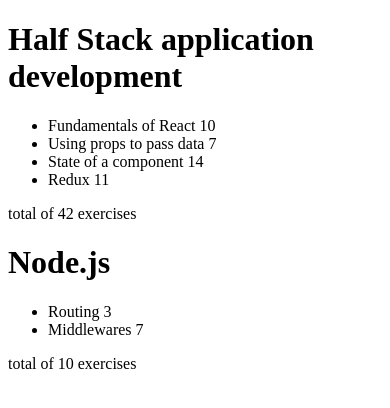
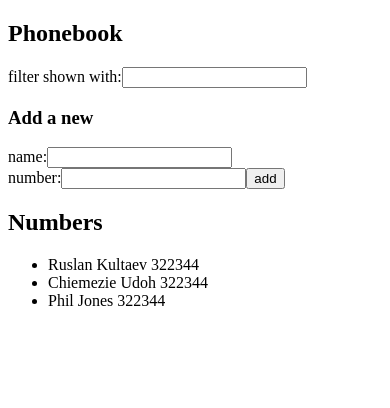
Before and after one commit to rusrusk/react-booster, a React (Create React App) app: page / in a window 390 px wide. Shown: the top 408 px of the page. Built offline with nearby package versions, Linux system fonts and the light colour scheme.

Commit message:
phonebook is done

```diff
--- a/src/App.js
+++ b/src/App.js
@@ -1,59 +1,69 @@
-import Course from "./components/Course"
-import Content from "./components/Content"
+import { useState } from "react"
+import Filter from "./components/Filter"
+import PersonForm from "./components/PersonForm"
+import Persons from "./components/Persons"
 
-const App = () => {
-  const courses = [
-    {
-      name: 'Half Stack application development',
-      id: 1,
-      parts: [
-        {
-          name: 'Fundamentals of React',
-          exercises: 10,
-          id: 1
-        },
-        {
-          name: 'Using props to pass data',
-          exercises: 7,
-          id: 2
-        },
-        {
-          name: 'State of a component',
-          exercises: 14,
-          id: 3
-        },
-        {
-          name: 'Redux',
-          exercises: 11,
-          id: 4
-        }
-      ]
-    },
-    {
-      name: 'Node.js',
-      id: 2,
-      parts: [
-        {
-          name: 'Routing',
-          exercises: 3,
-          id: 1
-        },
-        {
-          name: 'Middlewares',
-          exercises: 7,
-          id: 2
-        }
-      ]
+const App = (props) => {
+
+  const [persons, setPersons] = useState(props.persons)
+  const [newName, setNewName] = useState('')
+  const [newNumber, setNewNumber] = useState('')
+  const [searchedWord, setSearchedWord] = useState('')
+
+
+  const addPerson = e => {
+    e.preventDefault()
+    if (persons.findIndex((p) => p.name === newName) !== -1) {
+      alert(newName + ' was already added to the array')
     }
-  ]
+    const personObject = {
+      name: newName,
+      number: newNumber,
+      id: persons.length + 1
+    }
 
+    setPersons(persons.concat(personObject))
+    setNewName('')
+    setNewNumber('')
+  }
+
+  const handleNameChange = e => {
+    console.log(e.target.value);
+    setNewName(e.target.value)
+  }
+
+  const handleNumberChange = e => {
+    console.log(e.target.value);
+    setNewNumber(e.target.value)
+  }
+
+  const handleSearchedWordChange = e => {
+    setSearchedWord(e.target.value.toLowerCase())
+  }
+
+  const filter = persons.filter(person =>
+    person.name.toLowerCase().includes(searchedWord))
 
   return (
     <>
-   <Course courses={courses} />
-
-   </>
+      <h2>Phonebook</h2>
+      <Filter
+        searchedWord={searchedWord}
+        handleSearchedWordChange={handleSearchedWordChange}
+      />
+        <h3>Add a new</h3>
+      <PersonForm
+        addPerson={addPerson}
+        newName={newName}
+        handleNameChange={handleNameChange}
+        newNumber={newNumber}
+        handleNumberChange={handleNumberChange}
+      />
+      <h2>Numbers</h2>
+      <Persons searchedWord={searchedWord} filter={filter} persons={persons}/>
+    </>
   )
 }
 
+
 export default App
--- a/src/components/Content.js
+++ /dev/null
@@ -1,15 +0,0 @@
-import Parts from "./Parts";
-
-const Content = (props) => {
-	console.log("props.parts : ", props.parts);
-	return (
-		<div>
-			<ul>
-				{props.parts.map(part => <Parts key={part.id} part={part} />)}
-			</ul>
-		</div>
-	)
-}
-
-
-export default Content
--- a/src/components/Course.js
+++ /dev/null
@@ -1,22 +0,0 @@
-import Header from "./Header"
-import Content from "./Content"
-import Total from "./Total"
-
-
-const Course = (props) => {
-
-	return (
-		<div>
-			{props.courses.map((course, i) =>
-			<div key={i}>
-			<Header name={course.name}/>
-			<Content  parts={course.parts}/>
-			<Total total={course.parts}/>
-			</div>
-			)}
-		</div>
-	)
-}
-
-
-export default Course
--- /dev/null
+++ b/src/components/Filter.js
@@ -0,0 +1,15 @@
+
+const Filter = (props) => {
+
+	return (
+		<div>
+			filter shown with:
+			<input
+		  		value={props.searchedWord}
+		  		onChange={props.handleSearchedWordChange}/>
+	  	</div>
+	)
+}
+
+
+export default Filter
--- a/src/components/Header.js
+++ /dev/null
@@ -1,10 +0,0 @@
-const Header = (props) => {
-
-	return (
-		<div>
-			<h1>{props.name}</h1>
-		</div>
-	)
-}
-
-export default Header
--- a/src/components/Parts.js
+++ /dev/null
@@ -1,11 +0,0 @@
-
-
-const Parts = (props) => {
-	return (
-		<div>
-		<li>{props.part.name} {props.part.exercises}</li>
-		</div>
-	)
-}
-
-export default Parts
--- /dev/null
+++ b/src/components/PersonForm.js
@@ -0,0 +1,26 @@
+const PersonForm = (props) => {
+	return (
+		<form onSubmit={props.addPerson}>
+        <div>
+          name:
+          <input
+          value={props.newName}
+          onChange={props.handleNameChange}/>
+        </div>
+        <div>
+          number:
+          <input
+          value={props.newNumber}
+          onChange={props.handleNumberChange}
+          />
+          <button type="submit">
+            add
+          </button>
+        </div>
+
+      </form>
+	)
+}
+
+
+export default PersonForm
--- /dev/null
+++ b/src/components/Persons.js
@@ -0,0 +1,20 @@
+const Persons = (props) => {
+	return (
+		<ul>
+        {props.searchedWord
+
+          ? props.filter.map(person => (
+            <li
+              key={person.id}>  {person.name} {person.number}
+            </li>))
+          : props.persons.map(person => (
+            <li
+              key={person.id}>  {person.name} {person.number}
+            </li>))
+        }
+      </ul>
+	)
+}
+
+
+export default Persons
--- a/src/components/Total.js
+++ /dev/null
@@ -1,12 +0,0 @@
-const Total = (props) => {
-	const init = 0
-	const total = props.total.reduce((accumulator, curr) => accumulator + curr.exercises, init)
-	return (
-		<div>
-			total of {total} exercises
-		</div>
-	)
-}
-
-
-export default Total
--- a/src/index.js
+++ b/src/index.js
@@ -4,24 +4,27 @@
 import App from './App';
 
 
-const notes = [
+const persons = [
 	{
 		id: 1,
-		content: "HTML is easy",
-		important: true
+		name: "Ruslan Kultaev",
+		number: "322344"
+		// important: true
 	},
 	{
 		id: 2,
-		content: 'Browser can execute only JavaScript',
-		important: false
+		name: 'Chiemezie Udoh',
+		number: "322344"
+		// important: false
 	  },
 	  {
 		id: 3,
-		content: 'GET and POST are the most important methods of HTTP protocol',
-		important: true
+		name: 'Phil Jones',
+		number: "322344"
+		// important: true
 	  }
 ]
 
 
 
-ReactDOM.createRoot(document.getElementById('root')).render(<App notes={notes}/>);
+ReactDOM.createRoot(document.getElementById('root')).render(<App persons={persons}/>);
```
Also changed, not shown: src/components/Note.js (deleted, +0 -8 lines).
